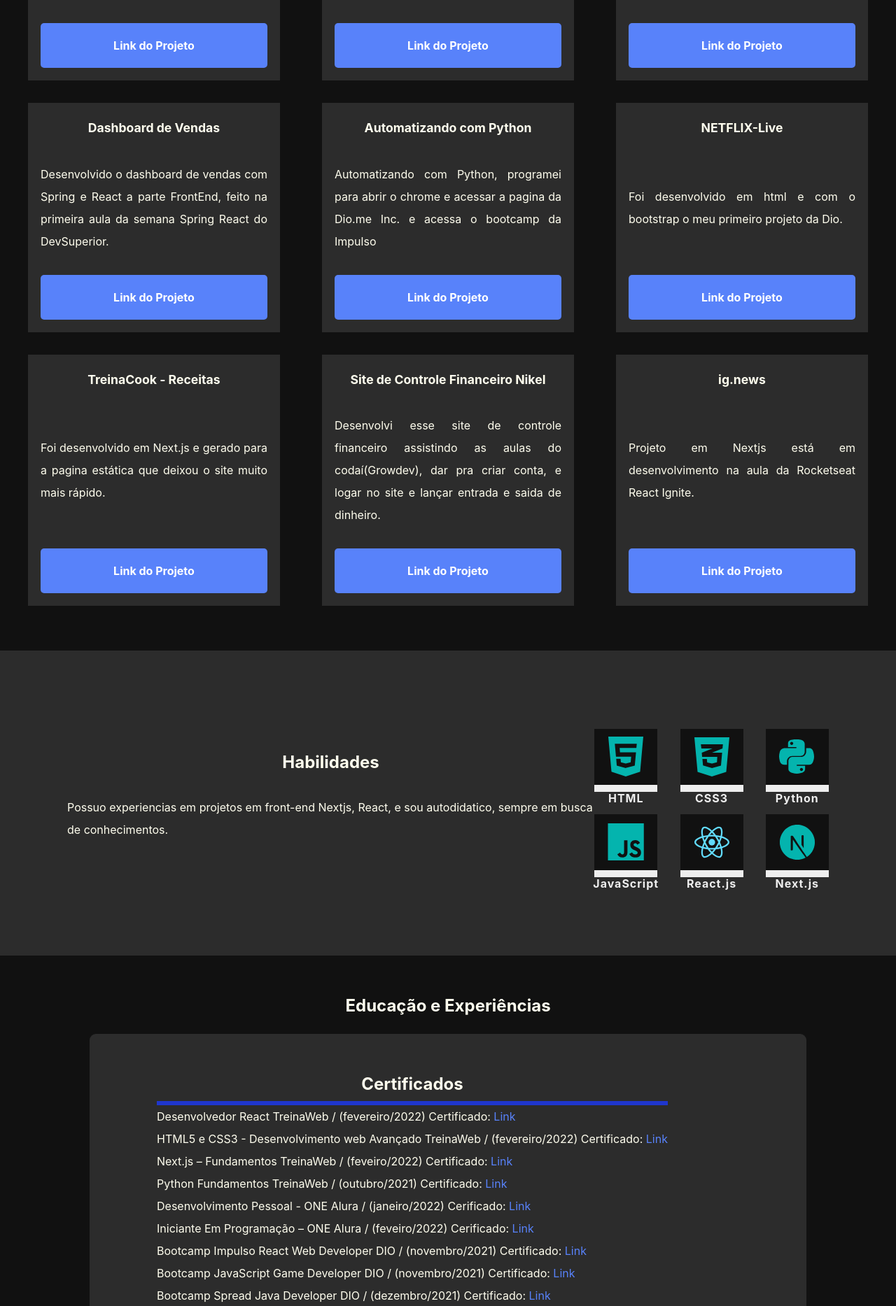
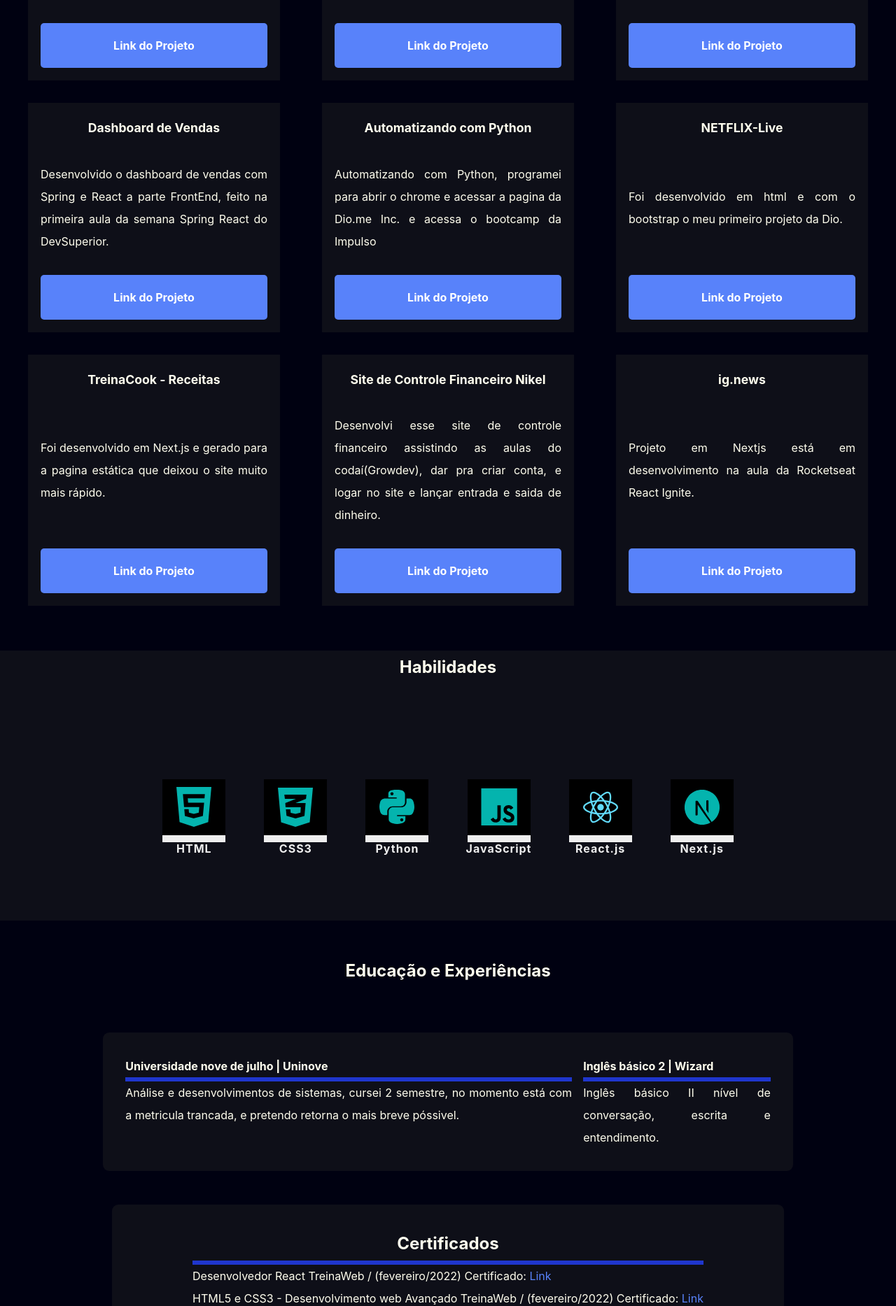
Before and after one commit to Gilbertoaleite/My-Portfolio, a PHP site: page / in a window 1280 px wide. Shown: the part 1785-3652 px from the top of the page at 70% size. Run offline with PHP 8.4, Linux system fonts and the light colour scheme.

Commit message:
ajustes no tema

```diff
--- a/index.html
+++ b/index.html
@@ -234,14 +234,11 @@
 				</section>
 			</main>
 			<section class="sectOff" id="habilidades">
+				<div class="titulo-habilidades">
+
+					<h2>Habilidades</h2>
+				</div>
 				<div class="container-habilidades">
-				<div class="texto-habilidades">
-					<h2>Habilidades</h2>
-					<p>
-						Possuo experiencias em projetos em front-end Nextjs, React, e sou
-						autodidatico, sempre em busca de conhecimentos.
-					</p>
-				</div>
 					<div class="icones-habilidades">
 						<div class="moldura-icone html">
 							<img src="assets/icon-html.svg" alt="Icone HTML" />
@@ -273,81 +270,30 @@
 			<section id="experiencias">
 				<div class="container-experiencias">
 					<h2>Educação e Experiências</h2>
-				<!-- <div class="imagem-experiencia"></div>
-				<div class="imagem-experiencia-2"></div> -->
+					<div class="imagem-experiencia-2"></div>
+					<div class="flex-experiencia reverse">
+						<div class="item-experiencia">
+							<div class="faixa-item-experiencia">
+								<h3>Universidade nove de julho | Uninove</h3>
+							</div>
+							<p>
+								Análise e desenvolvimentos de sistemas, cursei 2 semestre,
+								no momento está com a metricula trancada, e pretendo retorna o mais breve póssivel.
+							</p>
+						</div>
+						<div class="item-experiencia">
+							<div class="faixa-item-experiencia">
+								<h3>Inglês básico 2 | Wizard</h3>
+							</div>
+							<p>
+								Inglês básico II nível de conversação, escrita e entendimento.
+							</p>
+						</div>
+					</div>
+				</div>
+				<!-- certificados -->
 					<div class="flex-experiencia">
 						<div class="item-experiencia">
-						<div class="faixa-item-experiencia">
-							<!-- <h3>Bootcamps Digital Innovation One</h3> -->
-						</div>
-						<!-- <p>Certificados dos bootcamp que podem ser conferido abaixo:</p>
-						<p>
-							<a
-								rel="noreferrer noopener"
-								class="item-experiencia"
-								target="_blank"
-								href="https://certificates.digitalinnovation.one/C49C197B"
-								title="Para visualizar o certificado"
-								><span>1-</span></a
-							>
-							Bootcamp Decola Tech da Avanade
-						</p>
-						<p>
-							<a
-								rel="noreferrer noopener"
-								class="item-experiencia"
-								target="_blank"
-								href="https://www.dio.me/certificate/1D2F44C4"
-								title="Para visualizar o certificado"
-								><span>2-</span></a
-							>
-							Bootcamp Decola Tech 2 da Avanade
-						</p>
-						<p>
-							<a
-								rel="noreferrer noopener"
-								class="item-experiencia"
-								target="_blank"
-								href="https://certificates.digitalinnovation.one/96458B6A"
-								title="Para visualizar o certificado"
-								><span>3-</span></a
-							>
-							Bootcamp Java Developer
-						</p>
-						<p>
-							<a
-								rel="noreferrer noopener"
-								class="item-experiencia"
-								target="_blank"
-								href="https://certificates.digitalinnovation.one/0F34F238"
-								title="Para visualizar o certificado"
-								><span>4-</span></a
-							>
-							Bootcamp Spread Java Developer
-						</p>
-						<p>
-							<a
-								rel="noreferrer noopener"
-								class="item-experiencia"
-								target="_blank"
-								href="https://certificates.digitalinnovation.one/D8A48E2E"
-								title="Para visualizar o certificado"
-								><span>5-</span></a
-							>
-							Bootcamp Impulso React Web Developer
-						</p>
-						<p>
-							<a
-								rel="noreferrer noopener"
-								class="item-experiencia"
-								target="_blank"
-								href="https://certificates.digitalinnovation.one/9EA1467E"
-								title="Para visualizar o certificado"
-								><span>6-</span></a
-							>
-							Bootcamp Inter Frontend Developer
-						</p> -->
-					</div>
 						<div class="item-experiencia">
 							<div class="faixa-item-experiencia">
 								<h2>Certificados</h2>
@@ -367,7 +313,6 @@
 								</p>
 									<p>
 								HTML5 e CSS3 - Desenvolvimento web Avançado TreinaWeb / (fevereiro/2022) Certificado:
-
 									<a
 									rel="noreferrer noopener"
 									class="item-experiencia"
@@ -375,8 +320,6 @@
 									href="https://www.treinaweb.com.br/certificado/VKNMLPIDASUM"
 									title="Para visualizar o certificado"
 									><span>Link</span></a >
-
-
 						</p>
 						<p>
 							Next.js – Fundamentos
@@ -408,7 +351,6 @@
 									title="Para visualizar o certificado"
 									><span>Link</span></a >
 					</p>
-
 						<p>
 							Iniciante Em Programação – ONE
 							Alura / (feveiro/2022) Cerificado: <a
@@ -489,43 +431,29 @@
 							</p>
 						</div>
 					</div>
-				<div class="flex-experiencia reverse">
-					<div class="item-experiencia">
-						<div class="faixa-item-experiencia">
-							<h3>Universidade nove de julho | Uninove</h3>
-						</div>
-						<p>
-							Análise e desenvolvimentos de sistemas, cursei 2 semestre,
-							no momento está com a metricula trancada, e pretendo retorna o mais breve póssivel.
-						</p>
-					</div>
-					<div class="item-experiencia">
-						<div class="faixa-item-experiencia">
-							<h3>Inglês básico 2 | Wizard</h3>
-						</div>
-						<p>
-							Inglês básico II nível de conversação, escrita e entendimento.
-						</p>
-					</div>
-				</div>
-			</div>
-			<div></div>
+					<script src="script.js"></script>
+				</section>
 				<footer>
 					<p>Desenvolvido por Gilberto A Leite  2022 &copy;</p>
-				<div id="socialLinks">
-					<div class="instagram">
+
+						<div  class="social">
 							<a
 								rel="noreferrer noopener"
 								target="_blank"
 								href="https://instagram.com/gilbertoaleite/"
 								><img src="assets/instagram.svg" alt="Icone-Instagram"
 							/></a>
+						</div>
+								<div class="social">
 								<a
 								rel="noreferrer noopener"
 								target="_blank"
 								href="https://github.com/gilbertoaleite"
 								><img src="assets/github.svg" alt="Icone-Github"
 							/></a>
+								</div>
+
+								<div class="social">
 							<a
 								rel="noreferrer noopener"
 								target="_blank"
@@ -533,9 +461,7 @@
 								><img src="assets/linkedin.svg" alt="Icone-LinkedIn"
 							/></a>
 						</div>
-				</div>
-				<script src="script.js"></script>
+
 				</footer>
-		</section>
 		</body>
 	</html>
--- a/style.css
+++ b/style.css
@@ -1,5 +1,7 @@
 /** @format */
-
+:root{
+	--black: rgba(35,35,35, 0.4);
+}
 html {
 	scroll-behavior: smooth;
 }
@@ -16,7 +18,7 @@
 } */
 
 body {
-	background-color: #111111;
+	background-color: #000111;
 	color: #fffeee;
 	font-family: -apple-system, BlinkMacSystemFont, 'Segoe UI', Roboto, Oxygen,
 		Ubuntu, Cantarell, 'Open Sans', 'Helvetica Neue', sans-serif;
@@ -197,8 +201,12 @@
 }
 
 .sectOff {
-	background-color: #2c2c2c;
+	/* background: #2c2c2c; */
+	background: var(--black);
 	transition: 0.5s;
+	width: 100%;
+	margin: 0 auto;
+
 }
 
 .sectOff.background-day-gray {
@@ -290,7 +299,8 @@
 .item-projeto {
 	width: 30%;
 	padding: 1em 1em;
-	background-color: #2c2c2c;
+	/* background-color: #2c2c2c; */
+	background: var(--black);
 	display: flex;
 	flex-direction: column;
 	justify-content: space-between;
@@ -315,25 +326,23 @@
 }
 
 .item-projeto:hover {
-	border: #5882fa 2px solid;
+	border:2px solid #5882fa;
+	filter: brightness(0.8);
 }
 
 .container-habilidades {
-	width: 85%;
+	display: flex;
+	width: 100%;
 	margin: 0 auto;
 	max-width: 1400px;
-	padding: 7em 0;
-	display: flex;
+	padding: 6em;
 	justify-content: space-between;
 }
 
-.texto-habilidades {
-	display: block;
-	gap: 1em;
-	font-size: 1em;
-	text-align: left;
-}
-.texto-habilidades > h2 {
+.titulo-habilidades > h2 {
+	display: flex;
+	align-items: flex-start;
+	justify-content:center;
 	text-align: center;
 	font-size: 1.5em;
 	margin: 1em auto;
@@ -342,13 +351,15 @@
 .icones-habilidades {
 	display: flex;
 	justify-content: space-around;
-	gap: 2em;
-	flex-wrap: wrap;
-	width: 400px;
+	align-items:center;
+	text-align:center;
+	flex-direction: row;
+	margin: 1em auto;
+	width: 80%;
 }
 
 .moldura-icone {
-	background-color: #111111;
+	background-color: #000000;
 	height: 90px;
 	width: 90px;
 	display: flex;
@@ -399,57 +412,58 @@
 	color: white;
 }
 
-.container-experiencias > h2 {
+
+.container-experiencias {
+	max-width: 1300px;
+	display: flex;
+	flex-direction: column;
+	flex-wrap: wrap;
 	text-align: center;
-	font-size: 1.5em;
+	align-content: center;
+	margin: 3em auto;
+	gap: 2em;
 }
 
-.container-experiencias {
+.container-experiencias > h2 {
+	font-size: 1.5em;
+	text-align: center;
+	font-weight: 700;
+}
+.flex-experiencia {
 	display: flex;
-	flex: auto;
-	flex-direction: column;
-	max-width: 1300px;
-	width: 100%;
-	text-align: center;
-	align-items: center;
-	align-content: center;
-	margin: 3em auto;
-	gap: 1em;
-}
-
-.flex-experiencia {
-	width: 80%;
-	display: flex;
-	flex-direction: row;
-	gap: 3rem;
-	background-color: #2c2c2c;
-	padding: 3rem;
+	justify-content: center;
+	width: 75%;
+	margin: 2em auto;
+	/* background-color: #2c2c2c; */
+	background: rgba(35,35,35, 0.4);
+	padding: 2rem;
 	border-radius: 9px;
 	transition: 0.5s;
 }
-
 .reverse {
-	width: 80%;
 	display: flex;
-	flex-direction: row-reverse;
-	gap: 3rem;
+	width: 77%;
+	justify-content: center;
+	margin: 0 auto;
+	gap: 1rem;
 }
 
 .item-experiencia {
 	/* width: 100%; */
-	flex-direction: column;
-	gap: 1em;
+	text-align: center;
+	align-items: center;
 	text-align: justify;
 	text-decoration: none;
 }
 
 .faixa-item-experiencia {
 	border-bottom: 6px solid #1f36cd;
-	font-size: 1em;
+	/* font-size: 1em; */
 }
-.faixa-item-experiencia > h2{
+.faixa-item-experiencia > h2 {
 	text-align: center;
 	font-size: 1.5em;
+	margin: 0 auto;
 }
 
 .imagem-livro {
```
Also changed, not shown: other parts of style.css (+31 -13 lines). Lines whose indentation alone changed are shown as unchanged.
